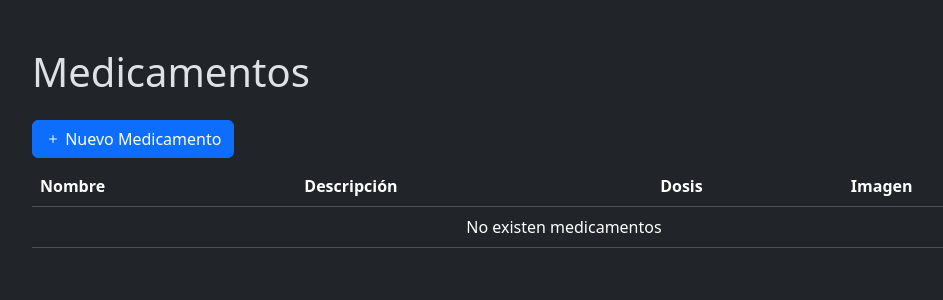
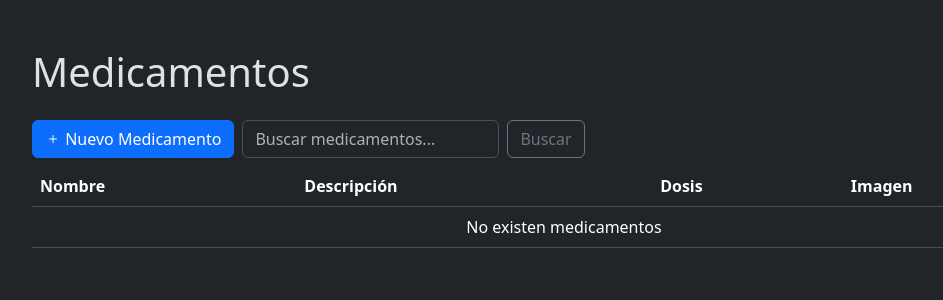
Before and after one commit to manuel-edlp/vetCloud, a Django app: page /medicamento/ in a window 1280 px wide. Shown: the part 74-374 px from the top of the page, without its empty margins (50-993 px from the left). Run offline with Django 5.2, Linux system fonts and the light colour scheme; data that the repository does not hold is empty.

Commit message:
agrego busqueda de medicinas

```diff
--- a/app/templates/clients/form.html
+++ b/app/templates/clients/form.html
@@ -51,6 +51,7 @@
                             {{ errors.phone }}
                         </div>
                     {% endif %}
+                </div>
                 <div>
                     <label for="email" class="form-label">Email</label>
                     <input type="email"
@@ -82,7 +83,6 @@
                     {% endif %}
                 </div>
 
-
                 <button class="btn btn-primary">Guardar</button>
             </form>
         </div>
--- a/app/templates/medicines/repository.html
+++ b/app/templates/medicines/repository.html
@@ -4,11 +4,15 @@
 <div class="container">
     <h1 class="mb-4">Medicamentos</h1>
 
-    <div class="mb-2">
+    <div class="mb-2 d-inline-flex">
         <a href="{% url 'medicine_form' %}" class="btn btn-primary">
             <i class="bi bi-plus"></i>
             Nuevo Medicamento
         </a>
+        <form class="d-flex ms-2" action="{% url 'medicine_search' %}" method="GET">
+            <input class="form-control me-2" type="search" name="search" placeholder="Buscar medicamentos..." aria-label="Buscar">
+            <button class="btn btn-outline-secondary" type="submit">Buscar</button>
+        </form>
     </div>
 
     <table class="table">
--- a/app/urls.py
+++ b/app/urls.py
@@ -43,4 +43,5 @@ urlpatterns = [
     path("medicamento/nuevo/", view=views.medicine_form, name="medicine_form"),
     path("medicamento/editar/<int:id>/", view=views.medicine_form, name="medicine_edit"),
     path("medicamento/eliminar/", view=views.medicine_delete, name="medicine_delete"),
+    path('medicamento/buscar/', view=views.medicine_search, name='medicine_search'),
 ]
--- a/app/views.py
+++ b/app/views.py
@@ -1,6 +1,8 @@
 from django.shortcuts import get_object_or_404, redirect, render, reverse
 
 from .models import CityEnum, Client, Medicine, Pet, Product, Provider, Veterinary
+
+from django.db.models import Q
 
 from django.http import JsonResponse
 
@@ -8,7 +10,6 @@ from azure.cognitiveservices.vision.computervision import ComputerVisionClient
 from azure.cognitiveservices.vision.computervision.models import OperationStatusCodes
 from msrest.authentication import CognitiveServicesCredentials
 from io import BytesIO
-from PIL import Image
 
 
 def home(request):
@@ -452,3 +453,19 @@ def medicine_delete(request):
     medicine.delete()
 
     return redirect(reverse("medicine_repo"))
+
+def medicine_search(request):
+    query = request.GET.get('search')
+
+    if query:
+        # Realiza la búsqueda en varios campos utilizando Q objects
+        medicines = Medicine.objects.filter(
+            Q(name__icontains=query) |  # Búsqueda por nombre que contiene la consulta
+            Q(description__icontains=query) |  # Búsqueda por descripción que contiene la consulta
+            Q(dose__icontains=query)  # Búsqueda por dosis que contiene la consulta
+        )
+    else:
+        medicines = Medicine.objects.all()
+
+    context = {'medicines': medicines, 'query': query}
+    return render(request, 'medicines/repository.html', context)
```
